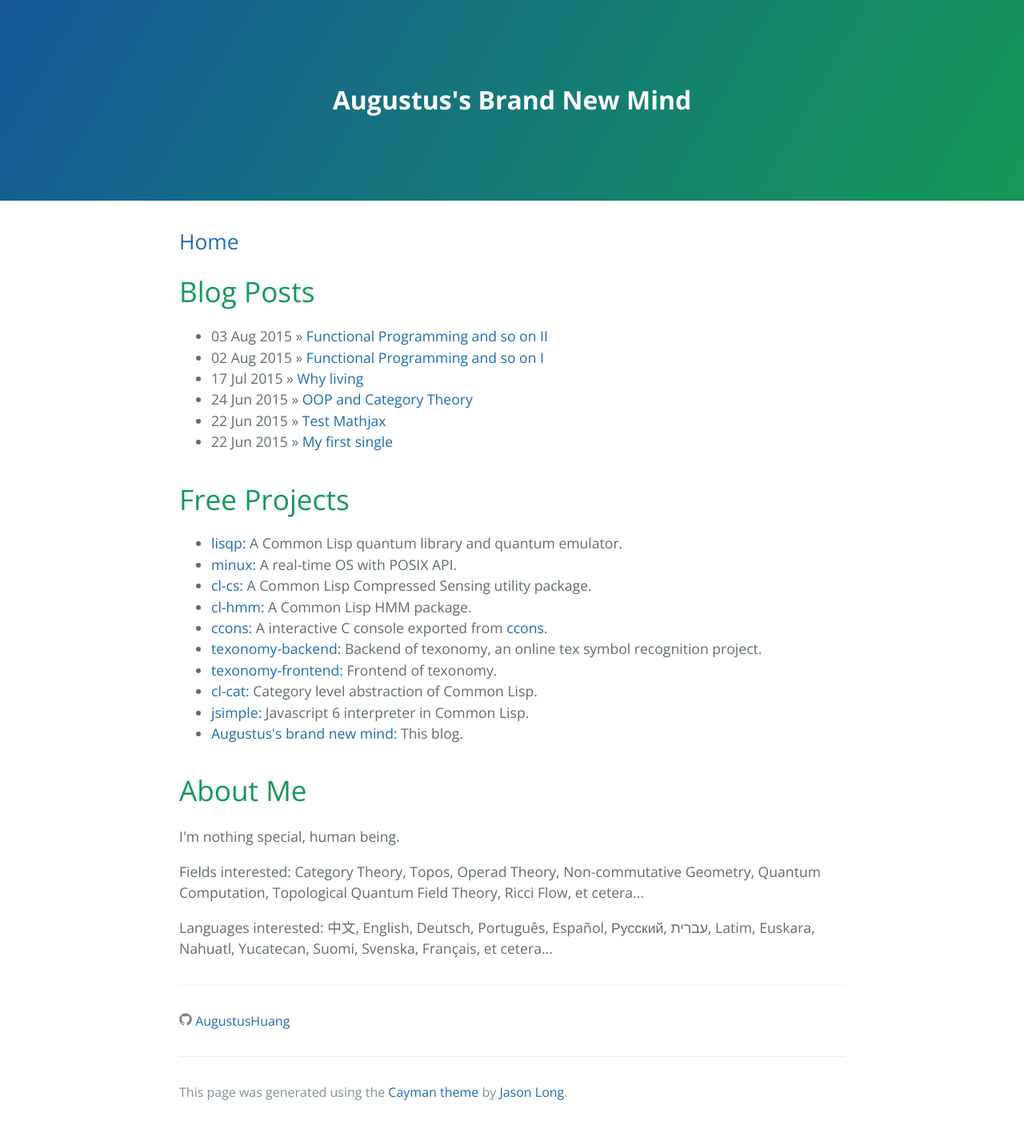
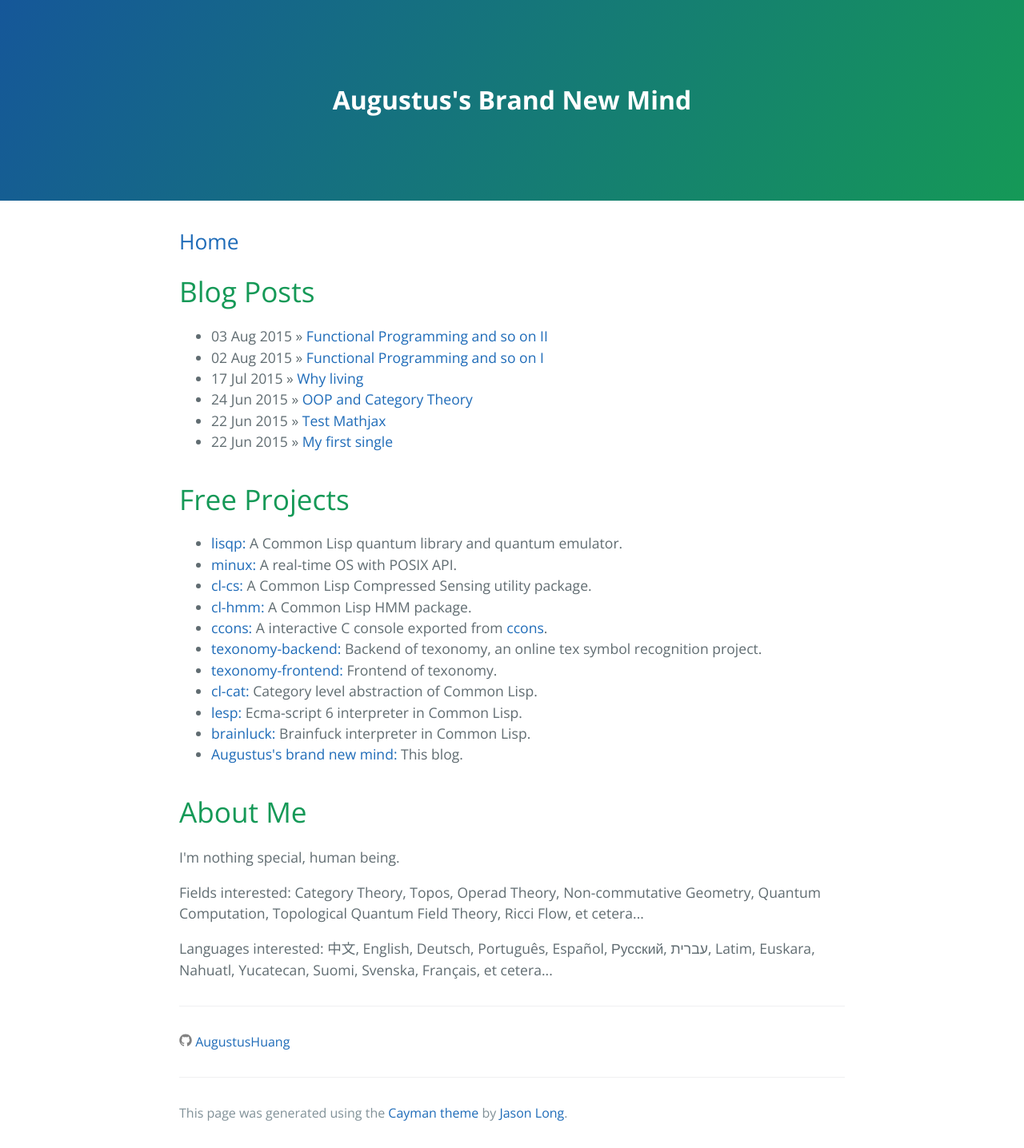
Before and after one commit to AugustusHuang/AugustusHuang.github.io, a Jekyll site: the page built from index.html, in a window 1280 px wide. Shown: the whole page at 80% size. Built offline with Jekyll 4.4.1, drawn with Linux system fonts in a browser that asks for light colours; before the commit the page ends 1410 px from its top, so only the background shows below that.

Commit message:
Add brainluck project

```diff
--- a/index.html
+++ b/index.html
@@ -21,7 +21,8 @@ title: Augustus's Brand New Mind
 		<li><a href="https://github.com/AugustusHuang/texonomy-backend/">texonomy-backend:</a> Backend of texonomy, an online tex symbol recognition project.</li>
 		<li><a href="https://github.com/AugustusHuang/texonomy-frontend/">texonomy-frontend:</a> Frontend of texonomy.</li>
 		<li><a href="https://github.com/AugustusHuang/cl-cat/">cl-cat:</a> Category level abstraction of Common Lisp.</li>
-		<li><a href="https://github.com/AugustusHuang/jsimple/">jsimple:</a> Javascript 6 interpreter in Common Lisp.</li>
+		<li><a href="https://github.com/AugustusHuang/lesp/">lesp:</a> Ecma-script 6 interpreter in Common Lisp.</li>
+		<li><a href="https://github.com/AugustusHuang/brainluck/">brainluck:</a> Brainfuck interpreter in Common Lisp.</li>
 		<li><a href="https://github.com/AugustusHuang/AugustusHuang.github.io/">Augustus's brand new mind:</a> This blog.</li>
 	</ul>
 
```
